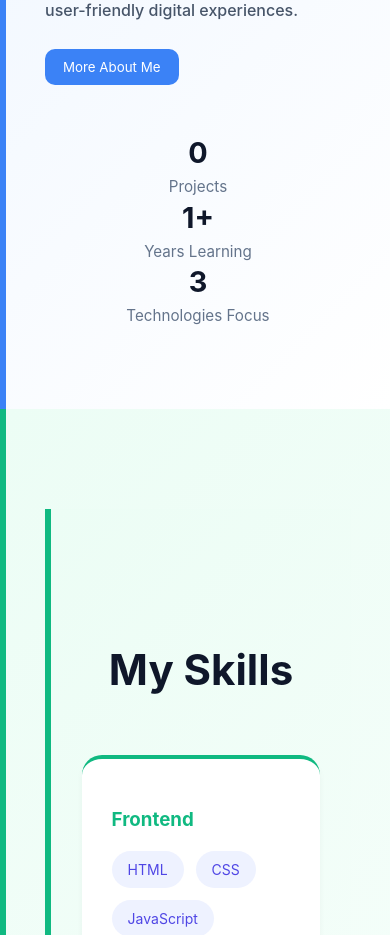
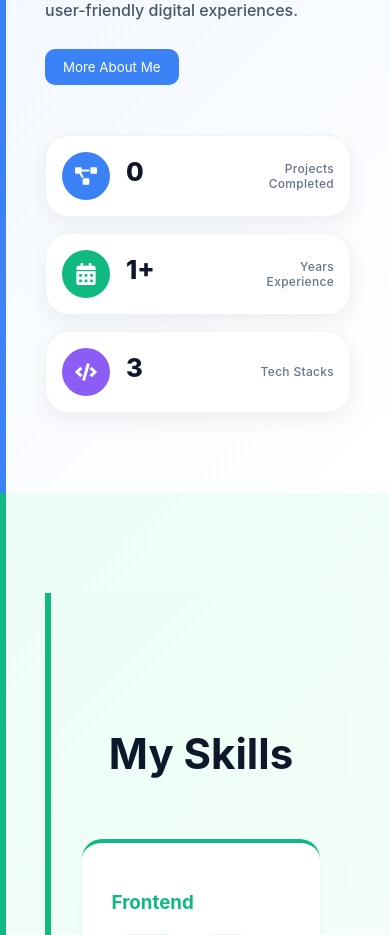
Before and after one commit to paminduekanayake10-ops/pamindu.dev, a React (Vite) app: page / in a window 390 px wide. Shown: the part 1240-2175 px from the top of the page. Built offline with nearby package versions, Linux system fonts and the light colour scheme; no server answers; the database is empty.

Commit message:
New style update

```diff
--- a/src/components/home/AboutPreview.jsx
+++ b/src/components/home/AboutPreview.jsx
@@ -1,12 +1,12 @@
 import { useEffect, useState } from "react";
 import { getProjects } from "../../services/projects";
 import { AboutStatSkeleton } from "../common/Skeleton";
-
+import { FaProjectDiagram, FaCalendarAlt, FaCode } from "react-icons/fa";
 
 function AboutPreview() {
   const [projects, setProjects] = useState([]);
-  const [loading, setLoading] = useState(true);  // ✅ add loading state
-  const [error, setError] = useState("");        // optional error handling
+  const [loading, setLoading] = useState(true);
+  const [error, setError] = useState("");
 
   useEffect(() => {
     loadProjects();
@@ -22,9 +22,33 @@ function AboutPreview() {
       console.error(err);
       setError("Failed to load projects");
     } finally {
-      setLoading(false);  // ✅ always stop loading
+      setLoading(false);
     }
   };
+
+  const statItems = [
+    {
+      id: 1,
+      value: projects.length,
+      label: "Projects Completed",
+      icon: <FaProjectDiagram />,
+      color: "#3b82f6",
+    },
+    {
+      id: 2,
+      value: "1+",
+      label: "Years Experience",
+      icon: <FaCalendarAlt />,
+      color: "#10b981",
+    },
+    {
+      id: 3,
+      value: "3",
+      label: "Tech Stacks",
+      icon: <FaCode />,
+      color: "#8b5cf6",
+    },
+  ];
 
   return (
     <section className="about">
@@ -39,33 +63,31 @@ function AboutPreview() {
             I enjoy creating clean, scalable, and user-friendly digital experiences.
           </p>
           <a href="/about">
-          <button className="about-btn">
-            More About Me
-          </button>
+            <button className="about-btn">More About Me</button>
           </a>
         </div>
 
-        <div className="about-card">
-          <div className="stat">
-            {loading ? (
+        <div className="about-stats-grid">
+          {loading ? (
+            // Skeleton loaders for stats
+            <>
               <AboutStatSkeleton />
-            ) : error ? (
-              <h3 style={{ color: "#ef4444", fontSize: "1rem" }}>Error</h3>
-            ) : (
-              <h3>{projects.length}</h3>
-            )}
-            <p>Projects</p>
-          </div>
-
-          <div className="stat">
-            <h3>1+</h3>
-            <p>Years Learning</p>
-          </div>
-
-          <div className="stat">
-            <h3>3</h3>
-            <p>Technologies Focus</p>
-          </div>
+              <AboutStatSkeleton />
+              <AboutStatSkeleton />
+            </>
+          ) : error ? (
+            <p className="error">Failed to load stats</p>
+          ) : (
+            statItems.map((stat) => (
+              <div className="about-stat-card" key={stat.id}>
+                <div className="stat-icon" style={{ backgroundColor: stat.color }}>
+                  {stat.icon}
+                </div>
+                <div className="stat-value">{stat.value}</div>
+                <div className="stat-label">{stat.label}</div>
+              </div>
+            ))
+          )}
         </div>
       </div>
     </section>
--- a/src/styles/app.css
+++ b/src/styles/app.css
@@ -1360,3 +1360,113 @@ section { width: 100%; }
 .admin-projects-upload-box {
   box-sizing: border-box;
 }
+
+/* =========================
+   REDESIGNED ABOUT CARD (Stats)
+========================= */
+
+.about-stats-grid {
+  display: flex;
+  gap: 30px;
+  justify-content: center;
+  flex-wrap: wrap;
+}
+
+.about-stat-card {
+  background: white;
+  border-radius: 24px;
+  padding: 24px 20px;
+  text-align: center;
+  min-width: 150px;
+  flex: 1;
+  box-shadow: 0 8px 20px rgba(0, 0, 0, 0.06);
+  transition: all 0.3s ease;
+  border: 1px solid rgba(0, 0, 0, 0.05);
+}
+
+.about-stat-card:hover {
+  transform: translateY(-8px);
+  box-shadow: 0 20px 30px -12px rgba(0, 0, 0, 0.15);
+}
+
+.stat-icon {
+  width: 60px;
+  height: 60px;
+  margin: 0 auto 16px;
+  display: flex;
+  align-items: center;
+  justify-content: center;
+  border-radius: 60px;
+  font-size: 28px;
+  color: white;
+  transition: transform 0.3s;
+}
+
+.about-stat-card:hover .stat-icon {
+  transform: scale(1.05);
+}
+
+.stat-value {
+  font-size: 2.2rem;
+  font-weight: 800;
+  color: #0f172a;
+  line-height: 1.2;
+  margin-bottom: 6px;
+}
+
+.stat-label {
+  font-size: 0.9rem;
+  color: #64748b;
+  font-weight: 500;
+  letter-spacing: 0.3px;
+}
+
+/* Responsive */
+@media (max-width: 768px) {
+  .about-stats-grid {
+    gap: 16px;
+  }
+  .about-stat-card {
+    min-width: 120px;
+    padding: 16px 12px;
+  }
+  .stat-icon {
+    width: 48px;
+    height: 48px;
+    font-size: 22px;
+    margin-bottom: 12px;
+  }
+  .stat-value {
+    font-size: 1.6rem;
+  }
+  .stat-label {
+    font-size: 0.75rem;
+  }
+}
+
+@media (max-width: 480px) {
+  .about-stats-grid {
+    flex-direction: column;
+    width: 100%;
+  }
+  .about-stat-card {
+    width: 100%;
+    display: flex;
+    align-items: center;
+    justify-content: space-between;
+    text-align: left;
+    gap: 16px;
+    padding: 16px;
+  }
+  .stat-icon {
+    margin: 0;
+    width: 48px;
+    height: 48px;
+  }
+  .stat-value, .stat-label {
+    flex: 1;
+  }
+  .stat-label {
+    text-align: right;
+  }
+}
```
